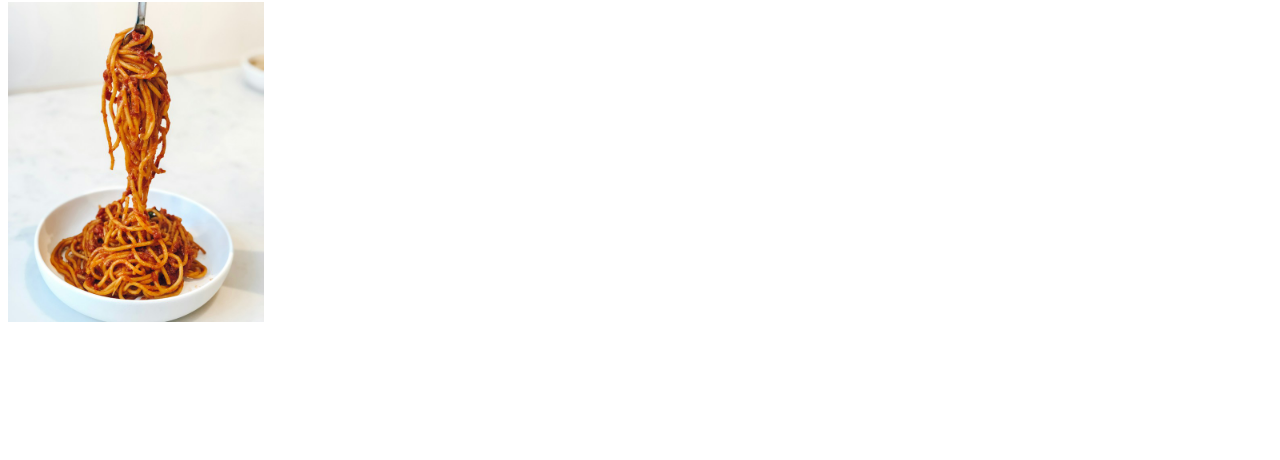
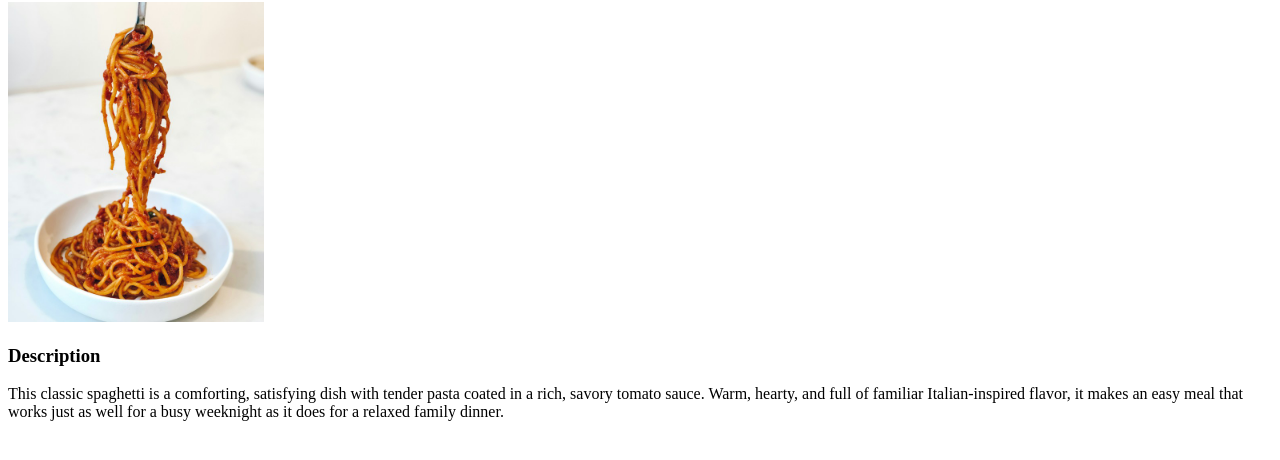
Before and after one commit to nomad1227/odin-recipes, a plain HTML site: page recipes/spaghetti.html in a window 1280 px wide. Shown: the part 104-564 px from the top of the page. Drawn offline with Linux system fonts and the light colour scheme.

Commit message:
Added description
Added description of spaghetti to recipe

```diff
--- a/recipes/spaghetti.html
+++ b/recipes/spaghetti.html
@@ -9,5 +9,7 @@
     <a href="../index.html">Home</a>
     <h1>Spaghetti</h1>
     <img src="/img/krista-stucchio-2CZ0Zpuj-gU-unsplash.jpg" alt="An image of spaghetti on a fork" width="256" height="320">
+    <h3>Description</h3>
+    <p>This classic spaghetti is a comforting, satisfying dish with tender pasta coated in a rich, savory tomato sauce. Warm, hearty, and full of familiar Italian-inspired flavor, it makes an easy meal that works just as well for a busy weeknight as it does for a relaxed family dinner.</p>
 </body>
 </html>
```
